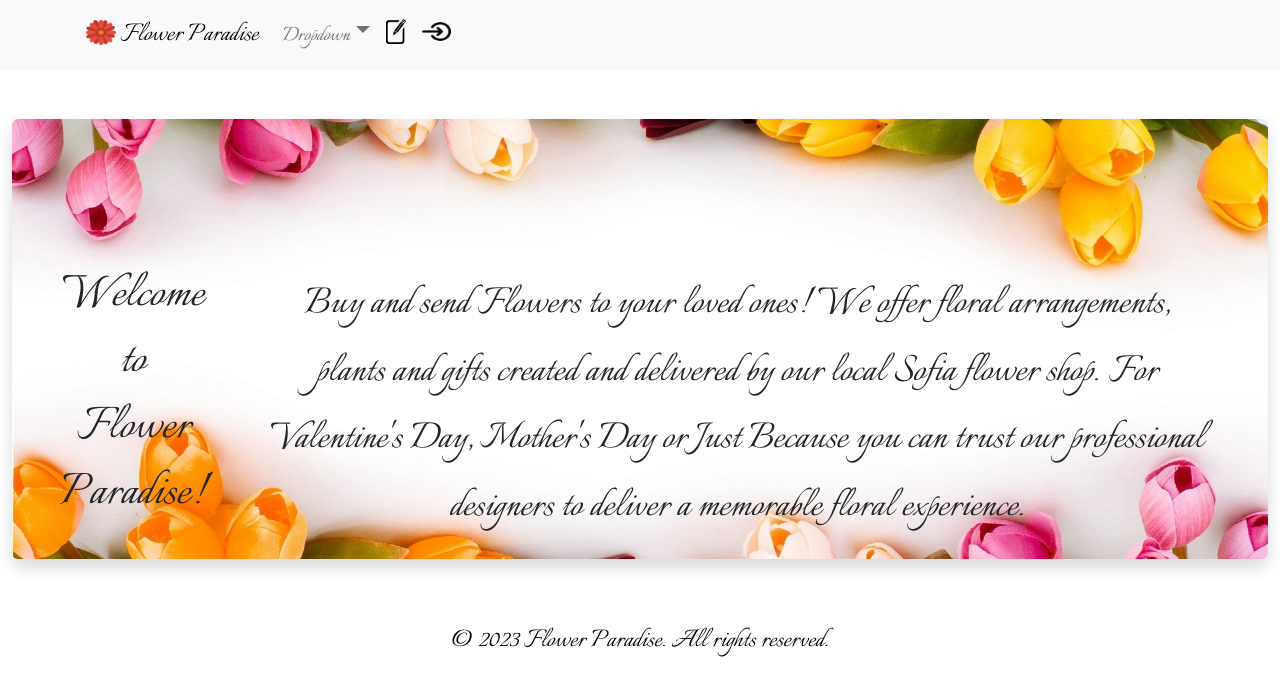
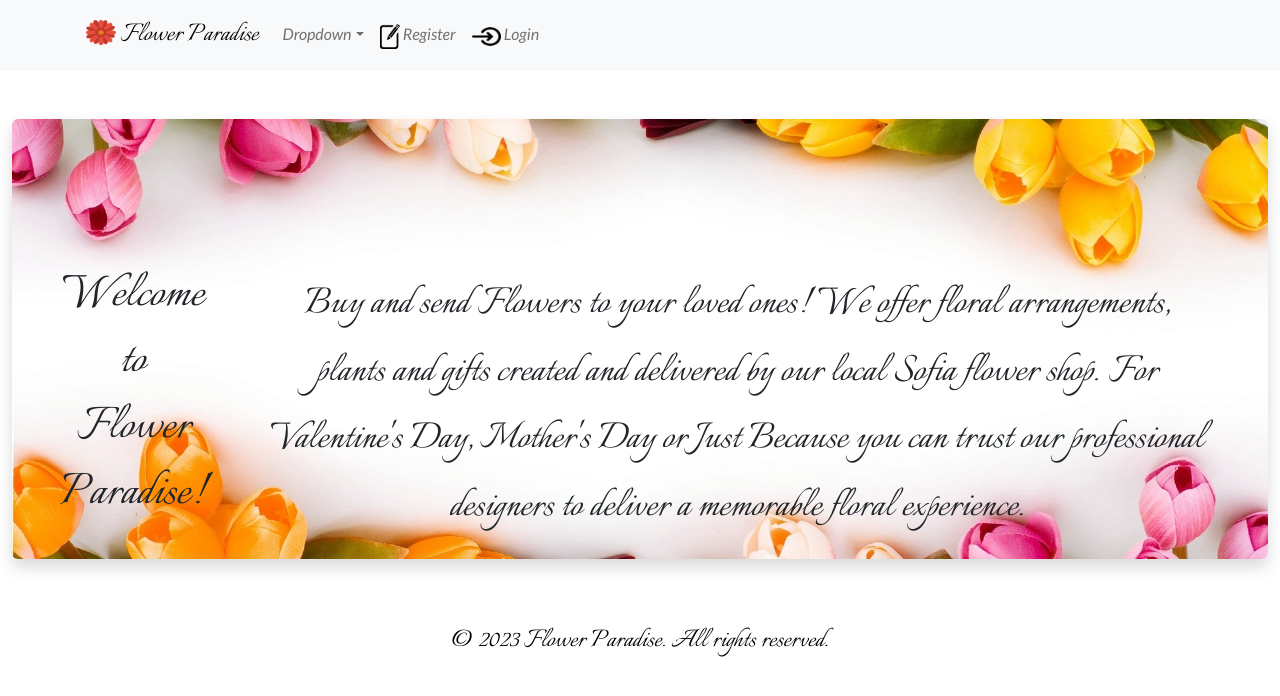
Before and after one commit to AldinHyuseinov/flower-paradise-frontend, a React (Create React App) app: page / in a window 1280 px wide. Shown: the top 696 px of the page. Built offline with nearby package versions, Linux system fonts and the light colour scheme.

Commit message:
Some improvements.

```diff
--- a/src/App.js
+++ b/src/App.js
@@ -1,8 +1,9 @@
-import { BrowserRouter, Route, Routes } from "react-router-dom";
+import { BrowserRouter, Navigate, Route, Routes } from "react-router-dom";
 import { lazy, Suspense } from 'react';
 import Navigation from "./components/Navigation";
 import Footer from "./components/Footer";
 import Loading from "./components/Loading";
+import useUser from "./hooks/useUser";
 
 const HomePage = lazy(() => import("./pages/Index"))
 const RegisterPage = lazy(() => import("./pages/Register"))
@@ -10,6 +11,8 @@ const LoginPage = lazy(() => import("./pages/Login"))
 const ErrorPage = lazy(() => import("./pages/Error"))
 
 function App() {
+  const user = useUser()
+
   return (
     <>
       <Navigation />
@@ -17,8 +20,8 @@ function App() {
         <Suspense fallback={<Loading />}>
           <Routes>
             <Route index element={<HomePage />} />
-            <Route path="/auth/register" element={<RegisterPage />} />
-            <Route path="/auth/login" element={<LoginPage />} />
+            <Route path="/auth/register" element={user === null ? <RegisterPage /> : <Navigate to="/" />} />
+            <Route path="/auth/login" element={user === null ? <LoginPage /> : <Navigate to="/" />} />
             <Route path="*" element={<ErrorPage />} />
           </Routes>
         </Suspense>
--- a/src/components/Navigation.js
+++ b/src/components/Navigation.js
@@ -2,8 +2,11 @@ import Container from 'react-bootstrap/Container';
 import Nav from 'react-bootstrap/Nav';
 import Navbar from 'react-bootstrap/Navbar';
 import NavDropdown from 'react-bootstrap/NavDropdown';
+import useUser from '../hooks/useUser';
 
 function Navigation() {
+    const user = useUser();
+
     return (
         <Navbar bg="light" expand="lg">
             <Container>
@@ -13,7 +16,7 @@ function Navigation() {
                 <Navbar.Toggle aria-controls="basic-navbar-nav" />
                 <Navbar.Collapse id="basic-navbar-nav">
                     <Nav className="me-auto">
-                        <NavDropdown title="Dropdown" id="basic-nav-dropdown" className="text fs-4">
+                        <NavDropdown title="Dropdown" id="basic-nav-dropdown" className="nav-text">
                             <NavDropdown.Item href="#action/3.1">Action</NavDropdown.Item>
                             <NavDropdown.Item href="#action/3.2">
                                 Another action
@@ -24,9 +27,12 @@ function Navigation() {
                                 Separated link
                             </NavDropdown.Item>
                         </NavDropdown>
-                        <Nav.Link href="/auth/register"><img src='/images/register-icon-29.jpg' width="20" height="25" alt='Register Icon' /></Nav.Link>
-                        <Nav.Link href="/auth/login"><img src='/images/login.png' width="29" height="25" alt='Login Icon' /></Nav.Link>
+                        {user === null && <><Nav.Link className="nav-text" href="/auth/register"><img src='/images/register-icon-29.jpg' width="20" height="25" alt='Register Icon' /> Register</Nav.Link>
+                            <Nav.Link className="nav-text" href="/auth/login"><img src='/images/login.png' width="29" height="25" alt='Login Icon' /> Login</Nav.Link></>}
                     </Nav>
+                    {user !== null && <Navbar.Text className="nav-text">
+                        Signed in as: {user.username}
+                    </Navbar.Text>}
                 </Navbar.Collapse>
             </Container>
         </Navbar>
--- a/src/css/common.css
+++ b/src/css/common.css
@@ -1,13 +1,25 @@
 @font-face {
-    font-family: Italianno;
-    src: url('/public/fonts/Italianno-Regular.ttf') format('truetype');
-  }
+  font-family: Italianno;
+  src: url('/public/fonts/Italianno-Regular.ttf') format('truetype');
+}
+
+@font-face {
+  font-family: Lato;
+  src: url('/public/fonts/Lato-Italic.ttf') format('truetype');
+}
 
 .text {
-    font-family: Italianno, cursive;
-    font-size: 30px;
+  font-family: Italianno, cursive;
+  font-size: 30px;
 }
 
-h1.text, button.text, label.text, div.text {
+h1.text,
+button.text,
+label.text,
+div.text {
   font-family: Italianno, cursive;
 }
+
+.nav-text {
+  font-family: Lato, sans-serif;
+}
--- /dev/null
+++ b/src/hooks/useUser.js
@@ -0,0 +1,29 @@
+import { useEffect, useRef } from "react";
+import { getUserData } from "../utils/UserUtils";
+
+const API_URL = ""
+
+function useUser() {
+    const user = useRef(getUserData())
+
+    useEffect(() => {
+        const requestOptions = {
+            headers: {
+                'Authorization': 'Bearer ' + user.authorization
+            }
+        }
+
+        fetch(API_URL, requestOptions)
+            .then(response => response.json())
+            .catch(() => {
+
+                if (user.current) {
+                    user.current = null
+                }
+            })
+    }, [])
+
+    return user.current
+}
+
+export default useUser;
```
Also changed, not shown: public/fonts/Lato-Italic.ttf (added).
